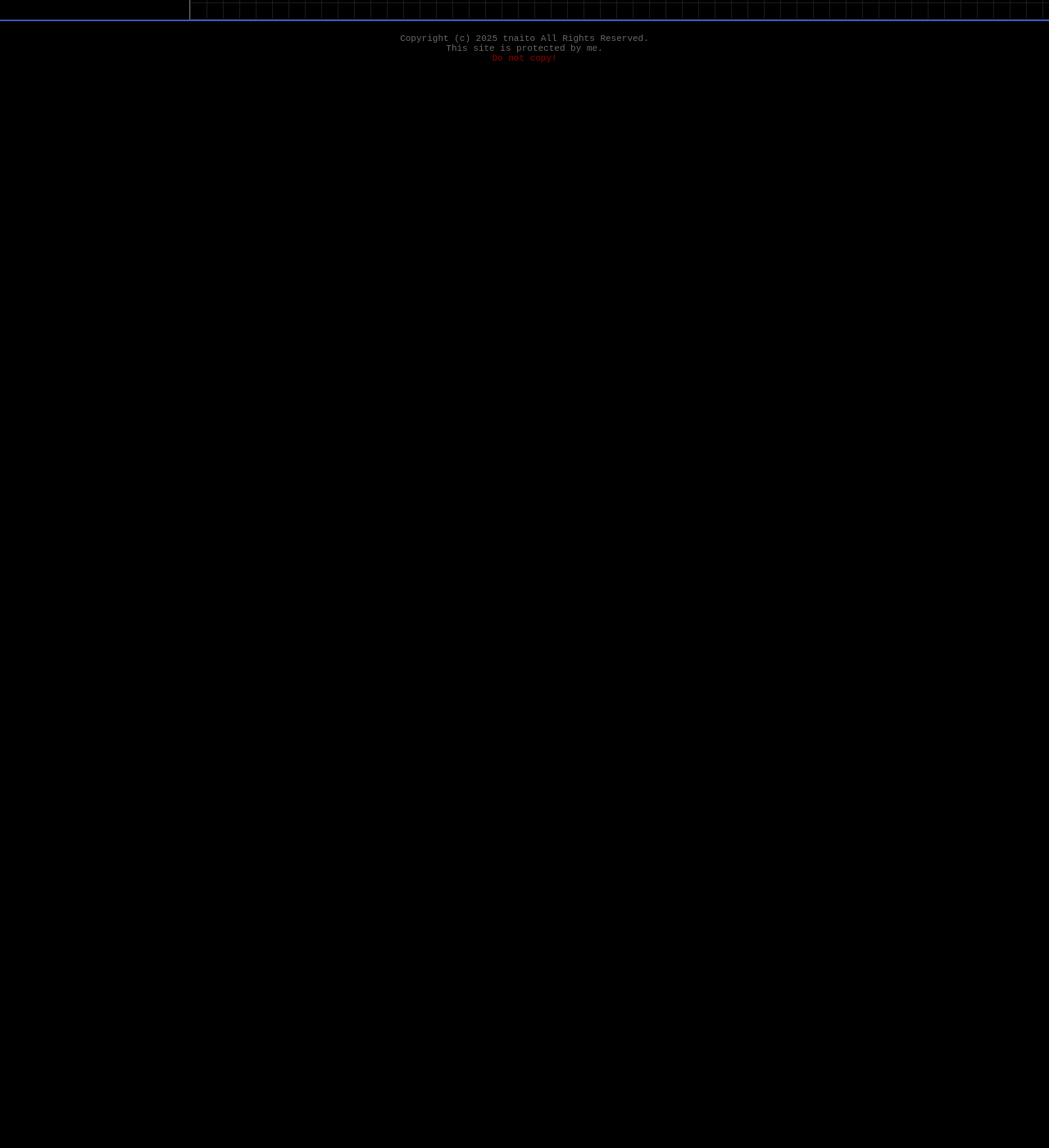
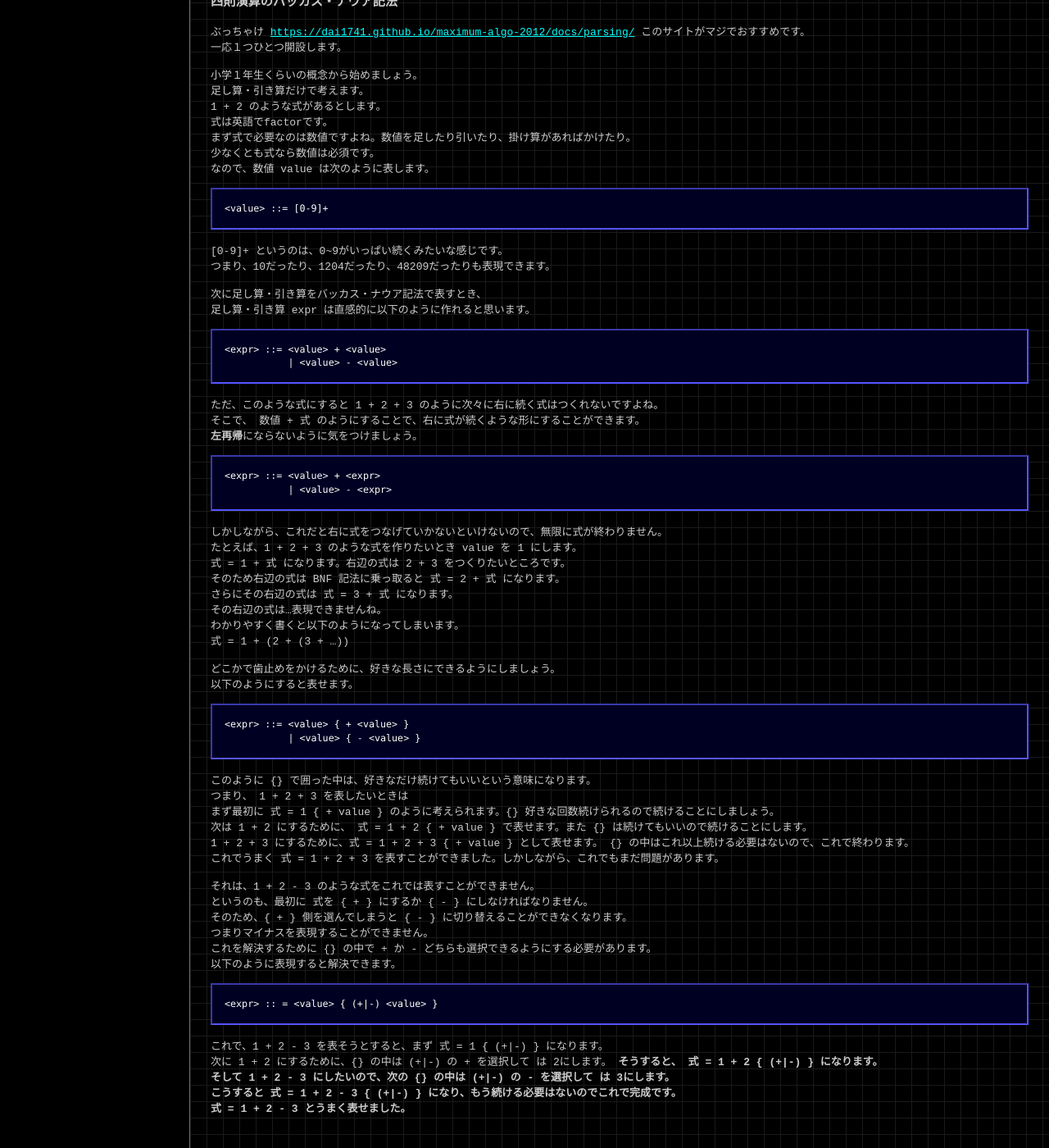
Before and after one commit to naito-tomoki/naito-tomoki.github.io, a Jekyll site: the page built from _posts/2025-12-06-parser.md, in a window 1280 px wide and 1400 px high, scrolled down 3800 px. Shown: the whole window at 82% size. Built offline with Jekyll 4.4.1, drawn with Linux system fonts in a browser that asks for light colours; comment, search, counter and statistics services are not loaded; before the commit the page ends 3892 px from its top, so only the background shows below that; some of the changed text lies outside the part shown.

Commit message:
12-06 parser

````diff
--- a/_posts/2025-12-06-parser.md
+++ b/_posts/2025-12-06-parser.md
@@ -177,3 +177,74 @@ A = ((((A + B) + B) + B) + B)<br>
 ```
 A = ((((... + B) + B) + B) + B)
 ```
+<br>
+parserを作れるようになるためには、バッカス・ナウア記法を自分でかけるようにするのが大事だと思います。<br>
+
+### 四則演算のバッカス・ナウア記法
+
+ぶっちゃけ [https://dai1741.github.io/maximum-algo-2012/docs/parsing/](https://dai1741.github.io/maximum-algo-2012/docs/parsing/) このサイトがマジでおすすめです。<br>
+一応１つひとつ開設します。<br>
+<br>
+小学１年生くらいの概念から始めましょう。<br>
+足し算・引き算だけで考えます。<br>
+1 + 2 のような式があるとします。<br>
+式は英語でfactorです。<br>
+まず式で必要なのは数値ですよね。数値を足したり引いたり、掛け算があればかけたり。<br>
+少なくとも式なら数値は必須です。<br>
+なので、数値 value は次のように表します。<br>
+```
+<value> ::= [0-9]+
+```
+[0-9]+ というのは、0~9がいっぱい続くみたいな感じです。<br>
+つまり、10だったり、1204だったり、48209だったりも表現できます。<br>
+<br>
+次に足し算・引き算をバッカス・ナウア記法で表すとき、<br>
+足し算・引き算 expr は直感的に以下のように作れると思います。<br>
+```
+<expr> ::= <value> + <value>
+           | <value> - <value>
+```
+ただ、このような式にすると 1 + 2 + 3 のように次々に右に続く式はつくれないですよね。<br>
+そこで、 数値 + 式 のようにすることで、右に式が続くような形にすることができます。<br>
+**左再帰**にならないように気をつけましょう。
+```
+<expr> ::= <value> + <expr>
+           | <value> - <expr>
+```
+しかしながら、これだと右に式をつなげていかないといけないので、無限に式が終わりません。<br>
+たとえば、1 + 2 + 3 のような式を作りたいとき value を 1 にします。<br>
+式 = 1 + 式 になります。右辺の式は 2 + 3 をつくりたいところです。<br>
+そのため右辺の式は BNF 記法に乗っ取ると 式 = 2 + 式 になります。<br>
+さらにその右辺の式は 式 = 3 + 式 になります。<br>
+その右辺の式は...表現できませんね。<br>
+わかりやすく書くと以下のようになってしまいます。<br>
+式 = 1 + (2 + (3 + ...)) <br>
+<br>
+どこかで歯止めをかけるために、好きな長さにできるようにしましょう。<br>
+以下のようにすると表せます。
+```
+<expr> ::= <value> { + <value> }
+           | <value> { - <value> }
+```
+このように {} で囲った中は、好きなだけ続けてもいいという意味になります。<br>
+つまり、 1 + 2 + 3 を表したいときは<br>
+まず最初に 式 = 1 { + value } のように考えられます。{} 好きな回数続けられるので続けることにしましょう。<br>
+次は 1 + 2 にするために、 式 = 1 + 2 { + value } で表せます。また {} は続けてもいいので続けることにします。<br>
+1 + 2 + 3 にするために、式 = 1 + 2 + 3 { + value } として表せます。 {} の中はこれ以上続ける必要はないので、これで終わります。<br>
+これでうまく 式 = 1 + 2 + 3 を表すことができました。しかしながら、これでもまだ問題があります。<br>
+<br>
+それは、1 + 2 - 3 のような式をこれでは表すことができません。<br>
+というのも、最初に 式を <value> { + <value> } にするか <value> { - <value> } にしなければなりません。<br>
+そのため、{ + <value> } 側を選んでしまうと { - <value> } に切り替えることができなくなります。<br>
+つまりマイナスを表現することができません。<br>
+これを解決するために {} の中で + か - どちらも選択できるようにする必要があります。<br>
+以下のように表現すると解決できます。
+```
+<expr> :: = <value> { (+|-) <value> }
+```
+これで、1 + 2 - 3 を表そうとすると、まず 式 = 1 { (+|-) <value> } になります。<br>
+次に 1 + 2 にするために、{} の中は (+|-) の + を選択して <value> は 2にします。<b r>
+そうすると、 式 = 1 + 2 { (+|-) <value> } になります。<br>
+そして 1 + 2 - 3 にしたいので、次の {} の中は (+|-) の - を選択して <value> は 3にします。<br>
+こうすると 式 = 1 + 2 - 3 { (+|-) <value> } になり、もう続ける必要はないのでこれで完成です。<br>
+式 = 1 + 2 - 3 とうまく表せました。
````
